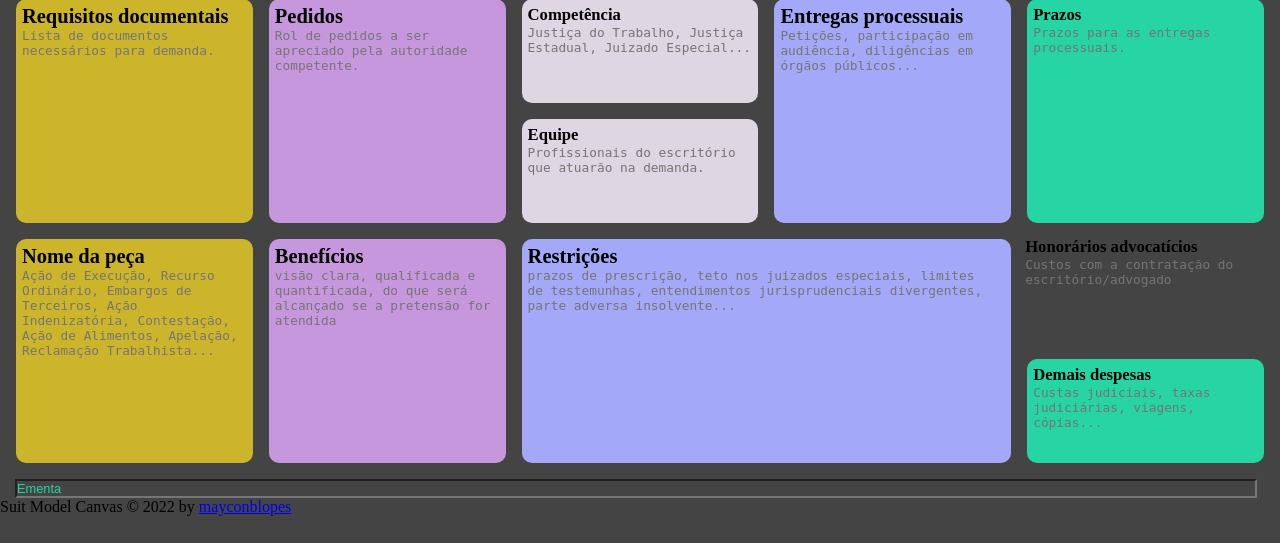
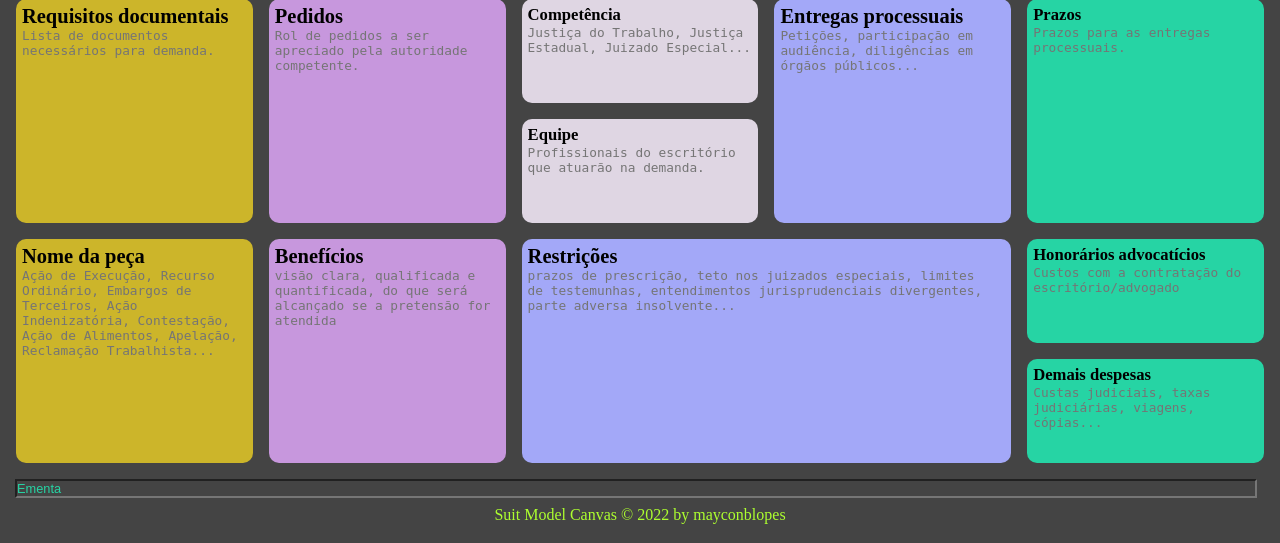
Before and after one commit to mayconblopes/Suit_Model_Canvas, a Django app: page /smc/32 in a window 1280 px wide. Shown: the part 257-800 px from the top of the page. Run offline with Django 4.2, Linux system fonts and the light colour scheme; data comes from the database, SQL or seed files in the repository; some libraries are stand-ins or nearby versions.

Commit message:
fixed the textarea size of minor components

```diff
--- a/templates/static/smc.css
+++ b/templates/static/smc.css
@@ -49,16 +49,6 @@ body {
     margin-right: 15px;
 }
 
-.canvas textarea {
-    width: 95%;
-    height: 85%;
-    background: transparent;
-    border: none;
-    outline: none;
-    resize: none;
-    font-size: 1vw;
-
-}
 
 .smc-textarea {
     width: 95%;
@@ -70,6 +60,18 @@ body {
     font-size: 1vw;
 
 }
+
+.smc-textarea-minor {
+    width: 95%;
+    height: 60%;
+    background: transparent;
+    border: none;
+    outline: none;
+    resize: none;
+    font-size: 1vw;
+
+}
+
 textarea::-webkit-scrollbar {
   width: 0.3rem;
   background-color: none; }
@@ -124,11 +126,11 @@ textarea::-webkit-scrollbar-thumb {
     grid-row: span 2
 }
 
-.honorarios-adv, .demais-despesas {
+.honorarios, .demais-despesas {
     grid-row: span 1;
 }
 
-.riscos, .prazos, .honorarios-adv, .demais-despesas {
+.riscos, .prazos, .honorarios, .demais-despesas {
     background-color: #26d4a4;
     border-radius: 10px;
     min-width: 50px;
@@ -136,12 +138,9 @@ textarea::-webkit-scrollbar-thumb {
     margin: 8px;
 }
 
-.autosave-message {
+.smc-message, .smc-message a {
     text-align: center;
     margin-top: 8px;
     color: greenyellow;
+    text-decoration: none;
 }
-
-.autosave-message--saving {
-    color: #999999;
-}
```
